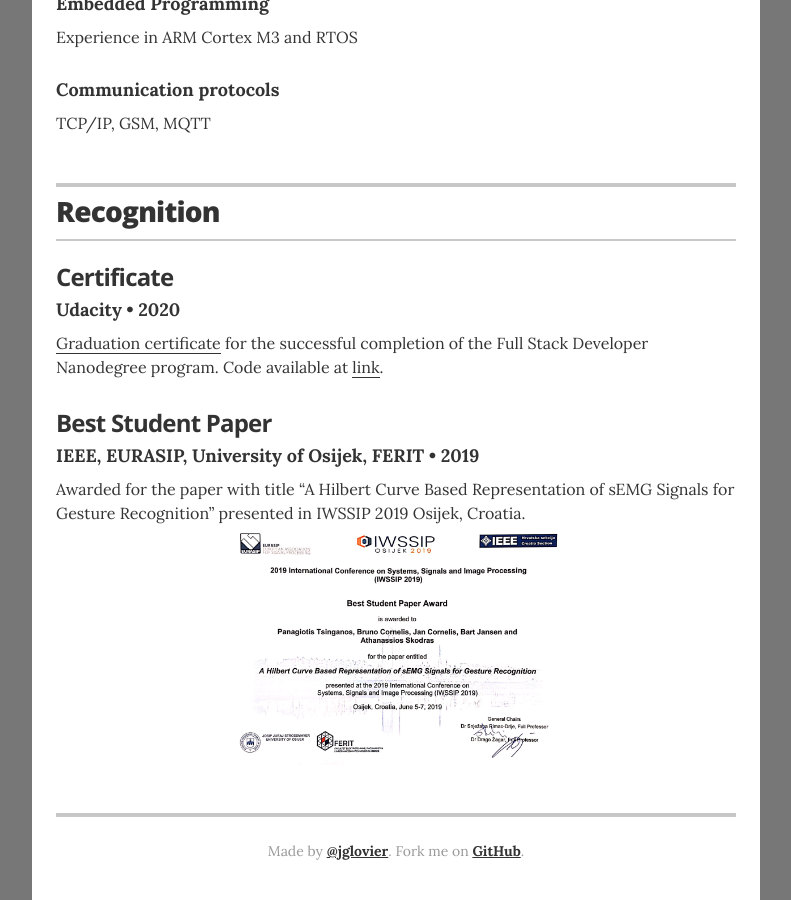
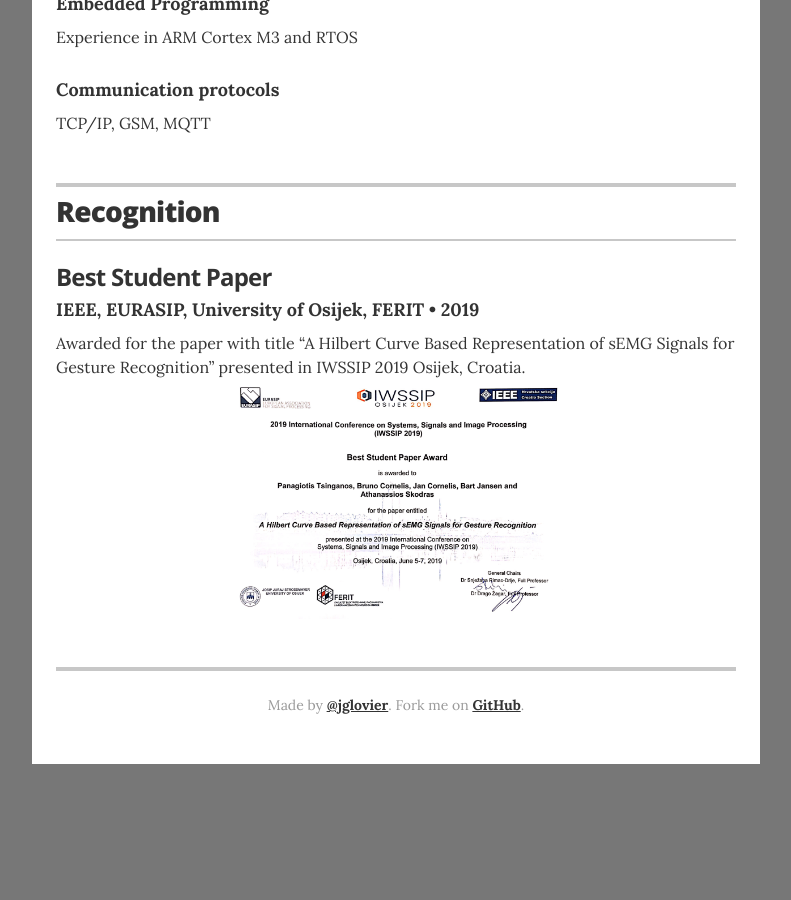
Before and after one commit to ptsinganos/ptsinganos.github.io, a Jekyll site: the page built from index.html, in a window 1280 px wide and 900 px high, scrolled down 2494 px. Shown: the whole window, without its empty margins (244-1035 px from the left). Built offline with Jekyll 4.4.1, drawn with Linux system fonts in a browser that asks for light colours; after the commit the page ends 3258 px from its top, so only the background shows below that.

Commit message:
Update recognitions.yml

```diff
--- a/_data/recognitions.yml
+++ b/_data/recognitions.yml
@@ -1,8 +1,4 @@
 # Recognitions
-- award: Certificate
-  organization: Udacity
-  year: 2020
-  summary: <a href="https://confirm.udacity.com/GDTR432H">Graduation certificate</a> for the successful completion of the Full Stack Developer Nanodegree program. Code available at <a href="https://github.com/ptsinganos/UFSND-Capstone">link</a>.
 
 - award: Best Student Paper
   organization: IEEE, EURASIP, University of Osijek, FERIT
```
